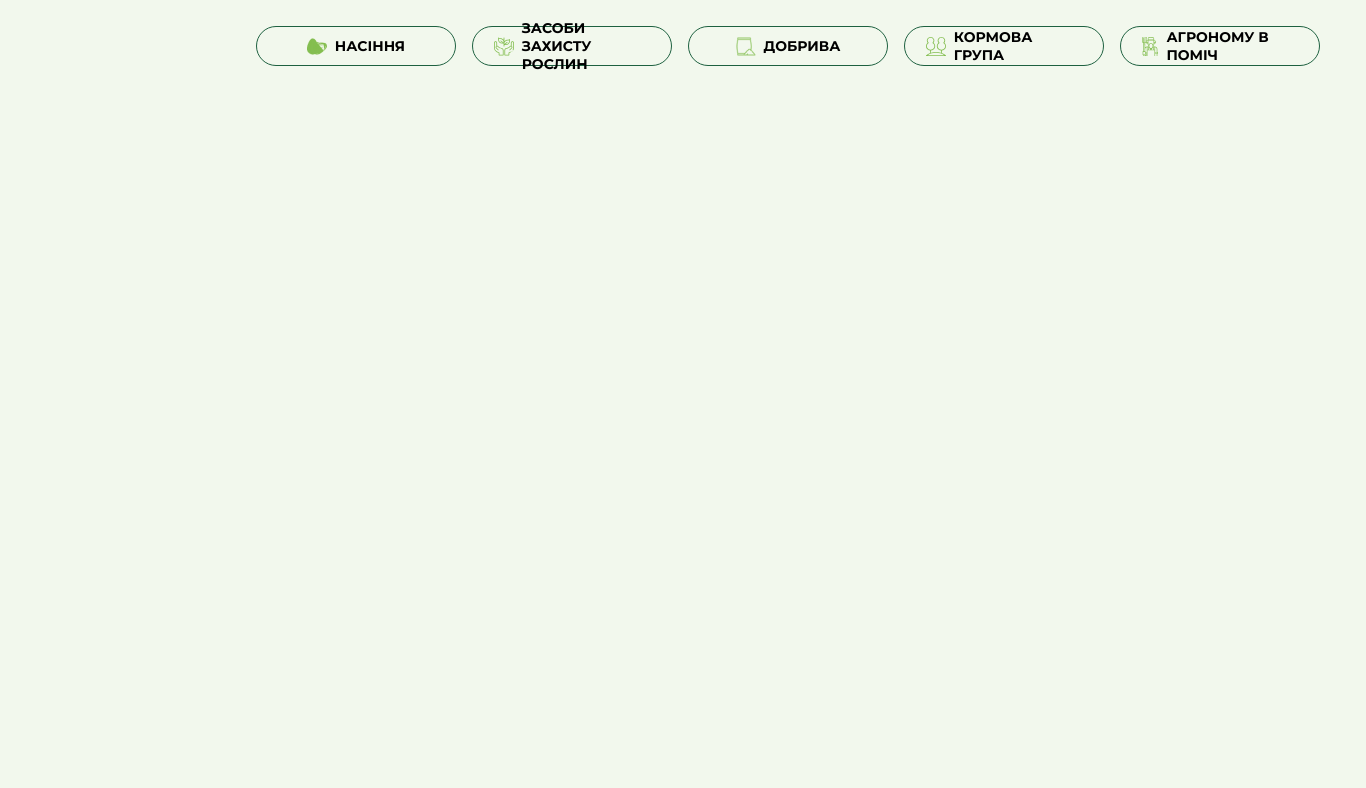
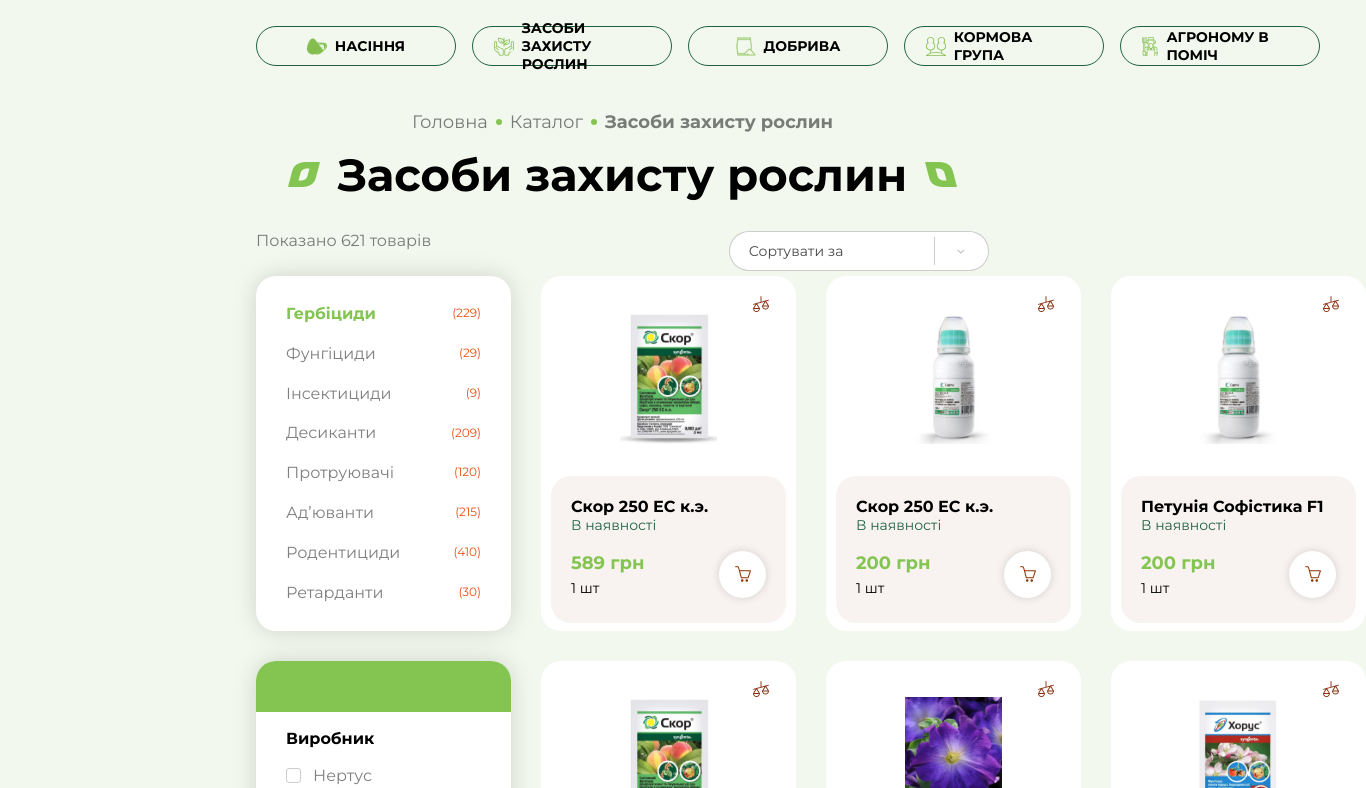
Before and after one commit to gracebir/catalog-app, a React (Create React App) app: page / in a window 1280 px wide. Shown: the part 172-960 px from the top of the page, 1366 px wide, since content can reach past the window. Before the commit the page ends 800 px from the top, so only its background shows below. Built offline with nearby package versions, Linux system fonts and the light colour scheme.

Commit message:
product section

```diff
--- a/src/App.tsx
+++ b/src/App.tsx
@@ -1,6 +1,7 @@
 import styled from "styled-components";
 import Navbar from "./components/Navbar";
 import Header from "./components/Header";
+import Catalog from "./pages/Catalog";
 
 const Main = styled.main`
   margin: 0 auto;
@@ -14,6 +15,7 @@ function App() {
       <Navbar/>
       <Main>
         <Header/>
+        <Catalog/>
       </Main>
     </>
   );
--- a/src/pages/Catalog/catalogStyled.tsx
+++ b/src/pages/Catalog/catalogStyled.tsx
@@ -9,7 +9,9 @@ export const CatalogContainer = styled.div`
 `
 
 export const CatalogProductContainer = styled.div`
-
+    display: flex;
+    flex-direction: column;
+    gap: .3rem;
 `
 
 export const DivCat = styled.div`
@@ -18,5 +20,24 @@ export const DivCat = styled.div`
 `
 
 export const DivCatText = styled.p`
+    color: rgba(0, 0, 0, 0.5);
+    font-size: 1rem;
+    font-weight: 400;
+`
 
+export const CatalogProductSection = styled.div`
+    display: flex;
+    gap: 1.875em;
 `
+
+export const ProductCardSection = styled.div`
+    display: grid;
+    grid-template-columns: repeat(3, 1fr);
+    gap: 1.875em;
+`
+
+export const CatalogProductCategorySection = styled.div`
+    display: flex;
+    flex-direction: column;
+    gap: 1.875em;
+`
--- a/src/pages/Catalog/index.tsx
+++ b/src/pages/Catalog/index.tsx
@@ -1,7 +1,11 @@
 import React from 'react'
 import Dropdown from '../../components/Dropdown'
+import ShoppingCard from '../../components/Shoppingcard'
+import SideCard from '../../components/SideCard'
+import SideCategory from '../../components/SideCategory'
 import Titles from '../../components/Titles'
-import { CatalogContainer, CatalogProductContainer, DivCat, DivCatText } from './catalogStyled'
+import { products } from '../../data'
+import { CatalogContainer, CatalogProductCategorySection, CatalogProductContainer, CatalogProductSection, DivCat, DivCatText, ProductCardSection } from './catalogStyled'
 
 function Catalog() {
   return (
@@ -12,6 +16,22 @@ function Catalog() {
             <DivCatText>Показано 621 товарів</DivCatText>
             <Dropdown/>
         </DivCat>
+        <CatalogProductSection>
+            <CatalogProductCategorySection>
+                <SideCard/>
+                <SideCategory/>
+            </CatalogProductCategorySection>
+            <ProductCardSection>
+                {products.map((product, i)=>(
+                    <ShoppingCard
+                        productName={product.productName}
+                        price={product.price}
+                        detail={product.detail}
+                        image={product.image}
+                    />
+                ))}
+            </ProductCardSection>
+        </CatalogProductSection>
       </CatalogProductContainer>
     </CatalogContainer>
   )
```
